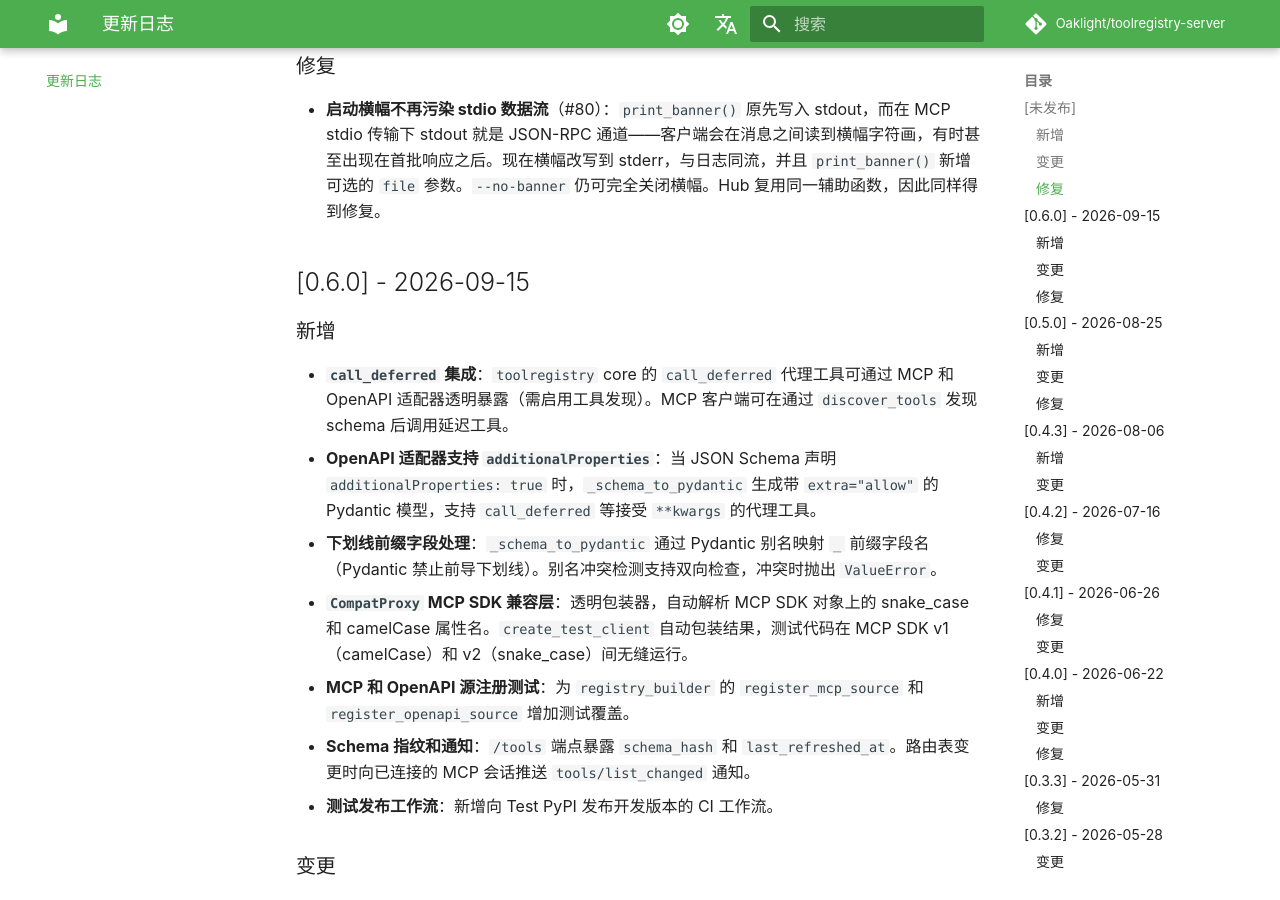
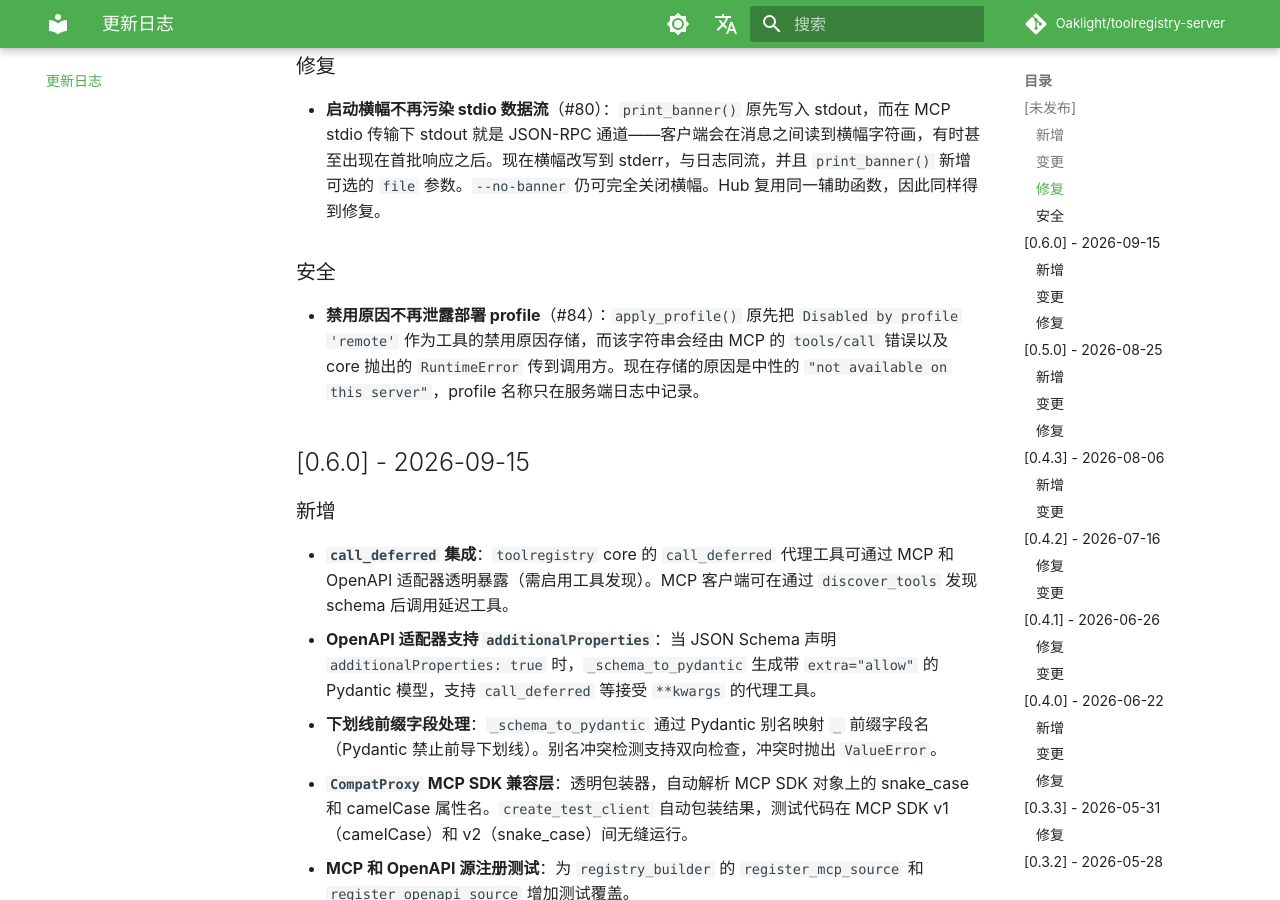
Before and after one commit to Oaklight/toolregistry-server, an MkDocs documentation site: the page built from docs/changelog.md, in a window 1280 px wide and 900 px high, scrolled down 883 px. Built offline with MkDocs 1.6.1 and Material for MkDocs 9.7.7, drawn with Linux system fonts in a browser that asks for light colours; some web fonts are replaced; comment, search, counter and statistics services are not loaded.

Commit message:
docs: 禁用原因不再泄露 profile（#84）

```diff
--- a/docs/changelog.md
+++ b/docs/changelog.md
@@ -18,6 +18,10 @@
 ### 修复
 
 - **启动横幅不再污染 stdio 数据流**（#80）：`print_banner()` 原先写入 stdout，而在 MCP stdio 传输下 stdout 就是 JSON-RPC 通道——客户端会在消息之间读到横幅字符画，有时甚至出现在首批响应之后。现在横幅改写到 stderr，与日志同流，并且 `print_banner()` 新增可选的 `file` 参数。`--no-banner` 仍可完全关闭横幅。Hub 复用同一辅助函数，因此同样得到修复。
+
+### 安全
+
+- **禁用原因不再泄露部署 profile**（#84）：`apply_profile()` 原先把 `Disabled by profile 'remote'` 作为工具的禁用原因存储，而该字符串会经由 MCP 的 `tools/call` 错误以及 core 抛出的 `RuntimeError` 传到调用方。现在存储的原因是中性的 `"not available on this server"`，profile 名称只在服务端日志中记录。
 
 ## [0.6.0] - 2026-09-15
 
```
